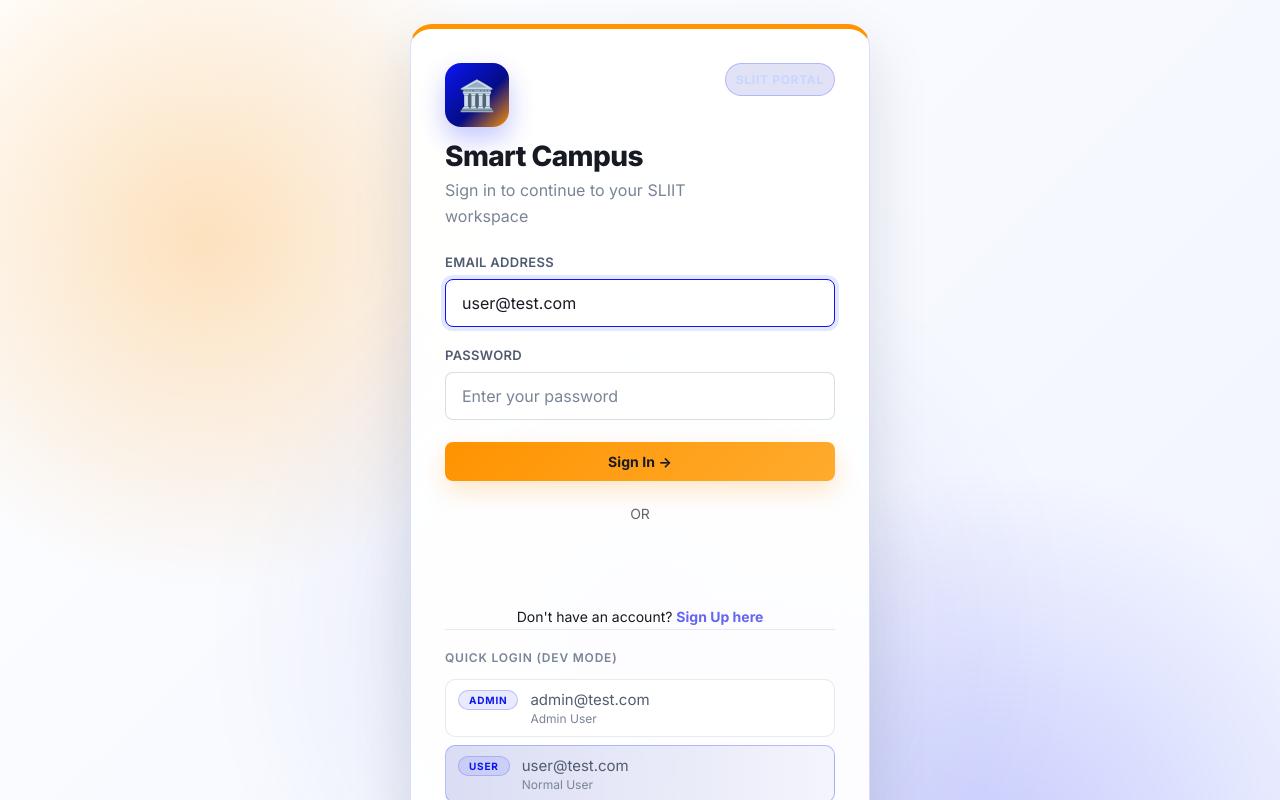
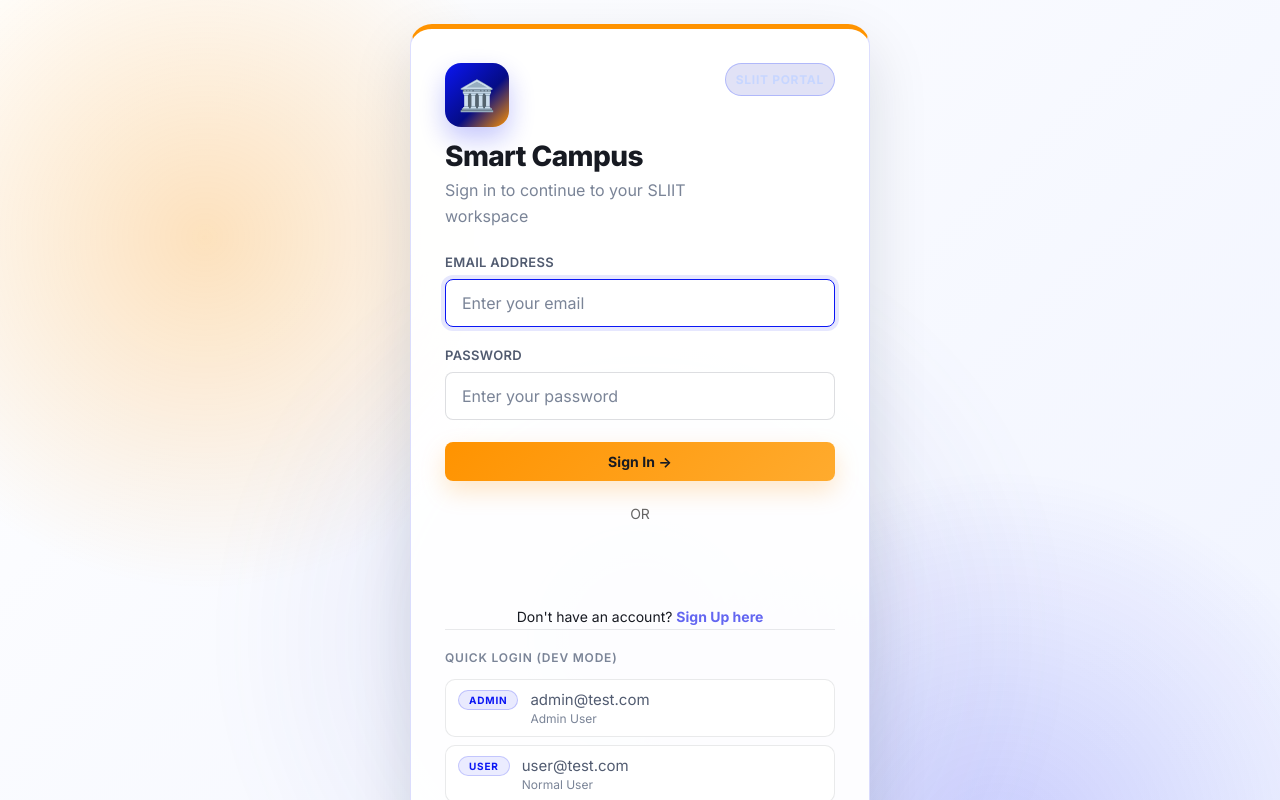
Before and after one commit to Tiyani-Gurusinghe/it3030-paf-2026-smart-campus-group, a React (Vite) app in the folder frontend/: page /login in a window 1280 px wide. Shown: the top 800 px of the page. Built offline with nearby package versions, Linux system fonts and the light colour scheme; no server answers.

Commit message:
update login page

```diff
--- a/frontend/src/pages/auth/LoginPage.jsx
+++ b/frontend/src/pages/auth/LoginPage.jsx
@@ -18,7 +18,7 @@
 function LoginPage() {
   const navigate = useNavigate();
   const { login, isAuthenticated, getLandingRoute, user } = useAuth();
-  const [email, setEmail] = useState("user@test.com");
+  const [email, setEmail] = useState("");
   const [password, setPassword] = useState("");
   const [error, setError] = useState("");
   const [loading, setLoading] = useState(false);
```
